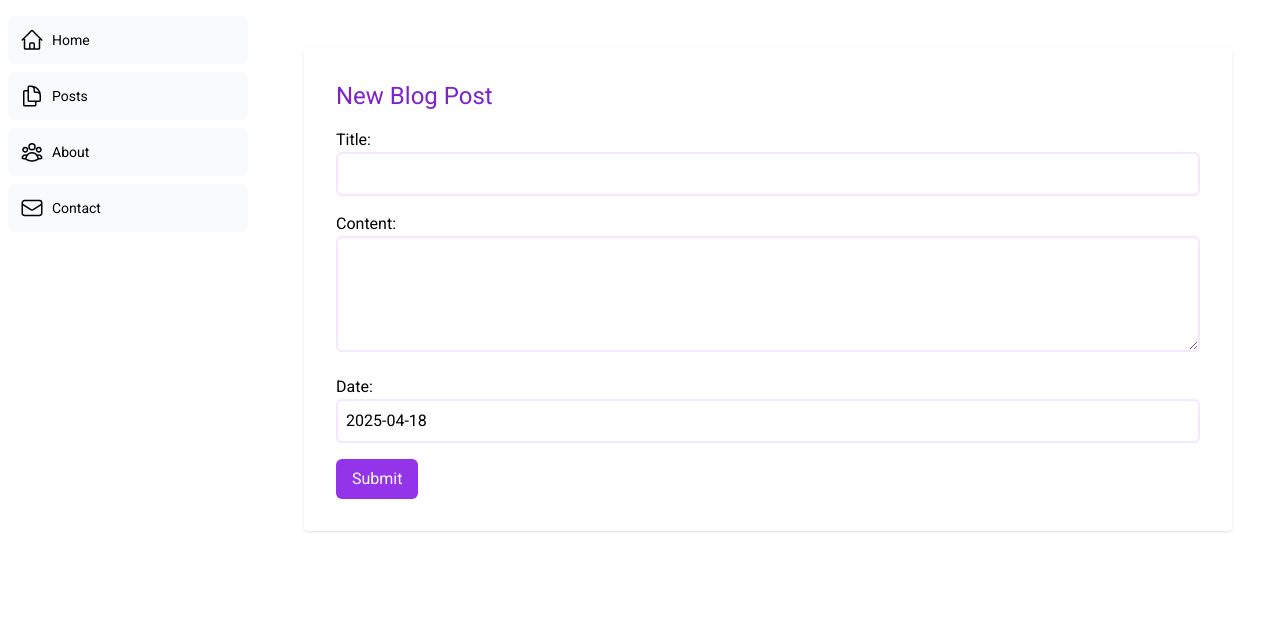
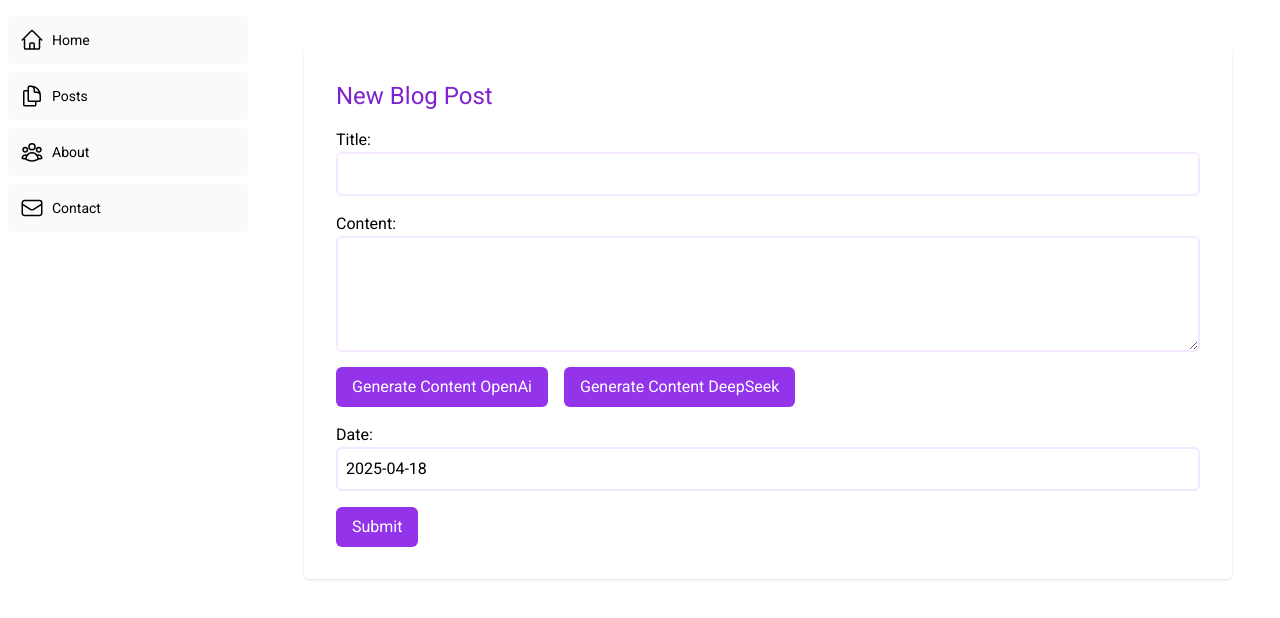
Before and after one commit to gomezmendozacarlos/blog-nextjs-practice, a Next.js app: page /blog/post/insert in a window 1280 px wide. Shown: the top 618 px of the page. Built offline with nearby package versions, Linux system fonts and the light colour scheme; no server answers.

Commit message:
IA generated content fucntionality for blog post

```diff
--- a/next.config.mjs
+++ b/next.config.mjs
@@ -1,4 +1,9 @@
 /** @type {import('next').NextConfig} */
-const nextConfig = {};
+const nextConfig = {
+  env:{
+    OPENAI_API_KEY: process.env.OPENAI_API_KEY,
+    DEEPSEEK_API_KEY: process.env.DEEPSEEK_API_KEY,
+  }
+};
 
 export default nextConfig;
--- a/package.json
+++ b/package.json
@@ -22,6 +22,7 @@
     "lucide-react": "^0.378.0",
     "next": "14.2.3",
     "next-auth": "beta",
+    "openai": "^4.96.2",
     "react": "^18",
     "react-dom": "^18",
     "tailwind-merge": "^2.3.0",
--- a/src/app/blog/post/insert/page.tsx
+++ b/src/app/blog/post/insert/page.tsx
@@ -1,10 +1,14 @@
 "use client";
-import { useState } from 'react';
+import { useEffect, useState } from 'react';
 import { useRouter } from 'next/navigation'
 import { v4 as uuidv4 } from 'uuid';
+import OpenAI from "openai";
 
 export default function Page() {
   const router = useRouter()
+  const PROMPT = "You are a creative blog writer. write a 50-word blog post about the title below. You can write anything you want, but it must be at least 50 words long. The title is: "
+  const [generating, setGenerating] = useState(false);
+  const [content, setContent] = useState<String | null>('');
   const [formData, setFormData] = useState({
     id: '',
     title: '',
@@ -19,6 +23,10 @@
       [name]: value
     }))
   };
+
+  useEffect(() => {
+    console.log(process.env.OPENAI_API_KEY);
+  },[])
 
   const handleSubmit = (e: React.FormEvent<HTMLFormElement>) => {
     e.preventDefault();
@@ -41,11 +49,59 @@
     }).catch(console.error)
   }
 
+  const generateContentOpenAI = () => {
+    if (!formData?.title) { return false }
+    setGenerating(true);
+    const requestParams = {
+      model: "gpt-3.5-turbo",
+      messages: [
+        { "role": "system", "content": PROMPT + formData?.title },
+        { "role": "user", "content": formData?.title },
+      ]
+
+    }
+    fetch('https://api.openai.com/v1/chat/completions', {
+      method: 'POST',
+      headers: {
+        'Content-Type': 'application/json',
+        'Authorization': `Bearer ${process.env.OPENAI_API_KEY}`
+      },
+      body: JSON.stringify(requestParams)
+    }).then(response => response.json())
+      .then(data => {
+        setContent(data.choices[0].message.content);
+        console.log(data.choices[0].message.content);
+        setGenerating(false);
+      }).catch(console.error);
+  }
+
+  const generateContentDeepSeek = async () => {
+    if (!formData?.title) { return false }
+    setGenerating(true);
+
+    const openai = new OpenAI({
+      baseURL: 'https://api.deepseek.com',
+      apiKey: process.env.DEEPSEEK_API_KEY,
+      dangerouslyAllowBrowser: true, // This is only for testing purposes, do not use in production
+   });
+
+    const completion = await openai.chat.completions.create({
+      model: "deepseek-chat",
+      messages: [
+        { "role": "system", "content": PROMPT + formData?.title },
+        { "role": "user", "content": formData?.title },
+      ]
+    });
+
+    setContent(completion.choices[0].message.content);
+    console.log(completion.choices[0].message.content);
+    setGenerating(false);
+  }
+
   return (
     <div className="bg-white p-8 rounded shadow">
       <h2 className="text-2xl mb-4 text-purple-700">New Blog Post</h2>
       <form onSubmit={handleSubmit} className="space-y-4">
-
         <div>
           <label htmlFor="title" className="block font-medium">Title:</label>
           <input type="text" id="title" name="title" value={formData.title} onChange={handleChange} className="w-full border-2 border-purple-100 p-2 rounded-md focus:border-purple-200 focus:outline-none" />
@@ -53,6 +109,9 @@
         <div>
           <label htmlFor="content" className="block font-medium">Content:</label>
           <textarea id="content" name="content" rows={4} value={formData.content} onChange={handleChange} className="w-full border-2 border-purple-100 p-2 rounded-md focus:border-purple-200 focus:outline-none"></textarea>
+          {generating && <p className='text-purple-700 my-1'>Generating content...</p>}
+          <button onClick={generateContentOpenAI} type="button" className="bg-blue-400 text-white px-4 py-2 rounded-md bg-purple-600  hover:bg-purple-700 mr-4 mt-2">Generate Content OpenAi</button>
+          <button onClick={generateContentDeepSeek} type="button" className="bg-blue-400 text-white px-4 py-2 rounded-md bg-purple-600  hover:bg-purple-700 mt2">Generate Content DeepSeek</button>
         </div>
         <div>
           <label htmlFor="date" className="block font-medium">Date:</label>
```
Also changed, not shown: 1 other file (tests, documents, lock files or other folders).
